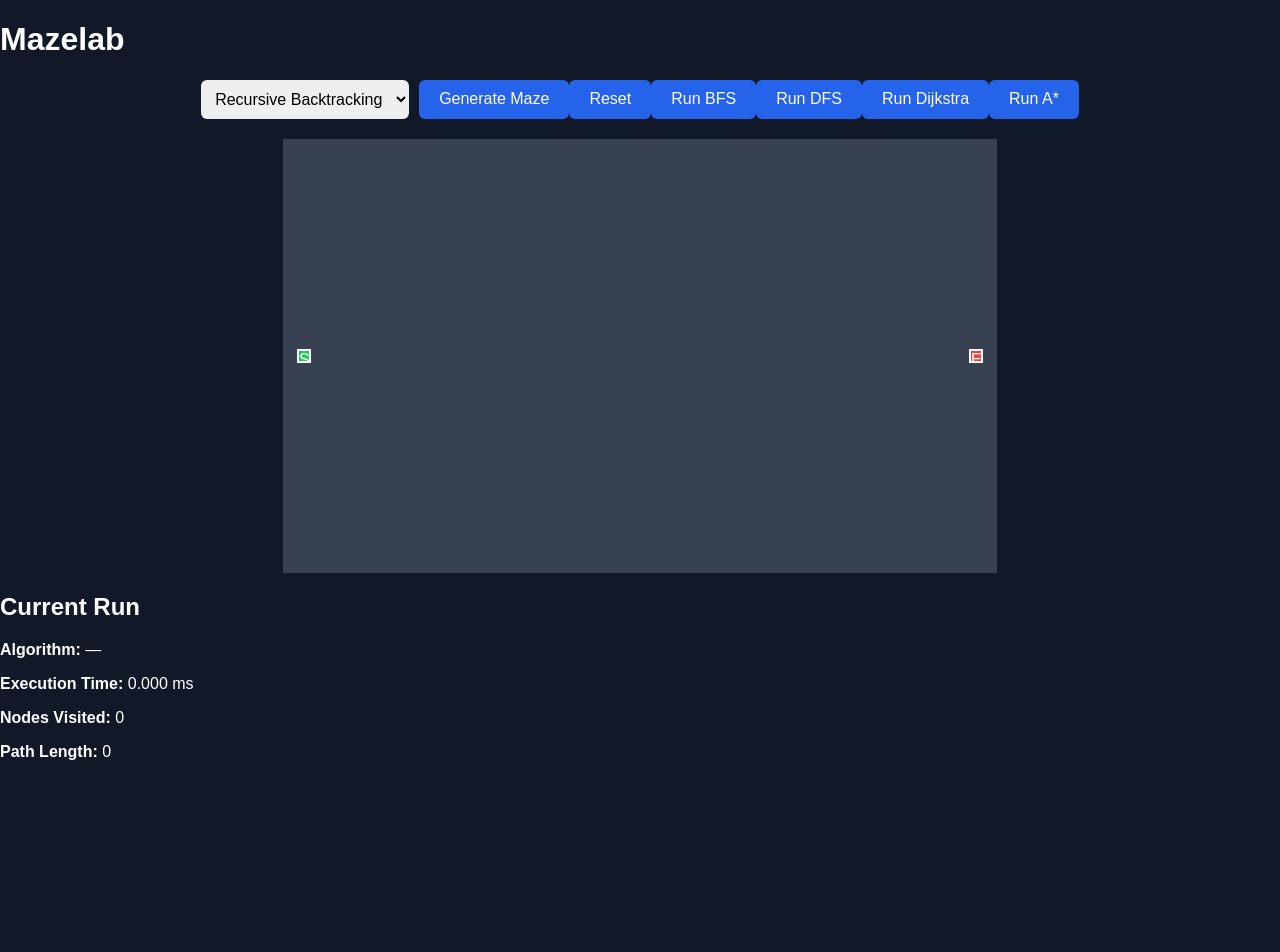
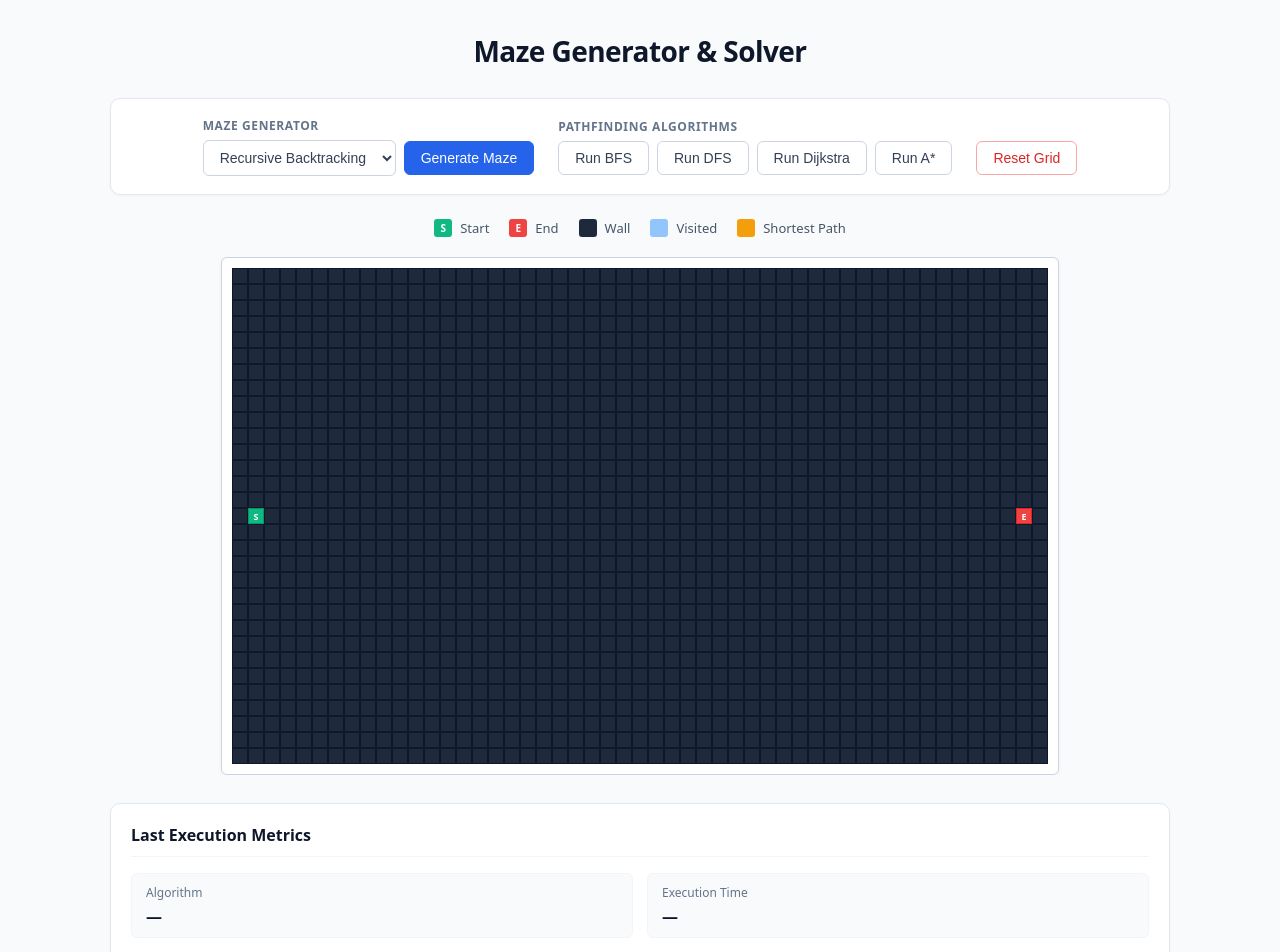
Before and after one commit to dipendraparajuli986-alt/MESH-generator-solver, a React (Vite) app: page / in a window 1280 px wide. Shown: the top 952 px of the page. Before the commit the page ends 821 px from the top, so only its background shows below. Built offline with nearby package versions, Linux system fonts and the light colour scheme.

Commit message:
UI UIIIII

```diff
--- a/src/App.css
+++ b/src/App.css
@@ -1,20 +1,203 @@
-body {
-    margin: 0;
-    font-family: Arial, sans-serif;
-    background: #111827;
+/* Layout Container */
+.app-container {
+    max-width: 1100px;
+    margin: 0 auto;
+    padding: 32px 20px;
+}
+
+.app-header {
+    text-align: center;
+    margin-bottom: 28px;
+}
+
+.app-header h1 {
+    font-size: 28px;
+    font-weight: 700;
+    color: #0f172a;
+    margin: 0 0 8px 0;
+    letter-spacing: -0.02em;
+}
+
+.app-description {
+    font-size: 15px;
+    color: #64748b;
+    margin: 0 auto;
+    max-width: 650px;
+    line-height: 1.5;
+}
+
+/* Controls Panel */
+.controls-panel {
+    background: #ffffff;
+    border: 1px solid #e2e8f0;
+    border-radius: 10px;
+    padding: 18px 24px;
+    display: flex;
+    flex-wrap: wrap;
+    align-items: center;
+    justify-content: center;
+    gap: 24px;
+    box-shadow: 0 1px 3px rgba(0, 0, 0, 0.04);
+    margin-bottom: 24px;
+}
+
+.control-group {
+    display: flex;
+    flex-direction: column;
+    gap: 6px;
+}
+
+.control-label {
+    font-size: 12px;
+    font-weight: 600;
+    text-transform: uppercase;
+    letter-spacing: 0.05em;
+    color: #64748b;
+}
+
+.control-row {
+    display: flex;
+    align-items: center;
+    gap: 8px;
+}
+
+/* Form Elements & Buttons */
+.select-input {
+    padding: 8px 12px;
+    font-size: 14px;
+    font-weight: 500;
+    color: #334155;
+    background-color: #ffffff;
+    border: 1px solid #cbd5e1;
+    border-radius: 6px;
+    outline: none;
+    cursor: pointer;
+    transition: border-color 0.15s ease;
+}
+
+.select-input:focus {
+    border-color: #2563eb;
+}
+
+.btn {
+    padding: 8px 16px;
+    font-size: 14px;
+    font-weight: 500;
+    border-radius: 6px;
+    border: 1px solid transparent;
+    cursor: pointer;
+    transition: all 0.15s ease;
+    display: inline-flex;
+    align-items: center;
+    justify-content: center;
+}
+
+.btn:disabled {
+    opacity: 0.5;
+    cursor: not-allowed !important;
+}
+
+.btn-primary {
+    background-color: #2563eb;
+    color: #ffffff;
+    border-color: #2563eb;
+}
+
+.btn-primary:hover:not(:disabled) {
+    background-color: #1d4ed8;
+    border-color: #1d4ed8;
+}
+
+.btn-secondary {
+    background-color: #ffffff;
+    color: #334155;
+    border-color: #cbd5e1;
+}
+
+.btn-secondary:hover:not(:disabled) {
+    background-color: #f1f5f9;
+    color: #0f172a;
+    border-color: #94a3b8;
+}
+
+.btn-reset {
+    background-color: #ffffff;
+    color: #dc2626;
+    border-color: #fca5a5;
+}
+
+.btn-reset:hover:not(:disabled) {
+    background-color: #fef2f2;
+    border-color: #f87171;
+}
+
+/* Legend Bar */
+.legend-bar {
+    display: flex;
+    flex-wrap: wrap;
+    justify-content: center;
+    align-items: center;
+    gap: 20px;
+    margin-bottom: 20px;
+    font-size: 13px;
+    color: #475569;
+}
+
+.legend-item {
+    display: flex;
+    align-items: center;
+    gap: 8px;
+    font-weight: 500;
+}
+
+.cell-sample {
+    width: 18px;
+    height: 18px;
+    border-radius: 3px;
+    display: flex;
+    align-items: center;
+    justify-content: center;
+    font-size: 10px;
+    font-weight: 800;
     color: white;
 }
 
-#root {
-    width: 100%;
-    min-height: 100vh;
+.cell-sample.start {
+    background-color: #10b981;
+}
+
+.cell-sample.end {
+    background-color: #ef4444;
+}
+
+.cell-sample.wall {
+    background-color: #1e293b;
+}
+
+.cell-sample.visited {
+    background-color: #93c5fd;
+}
+
+.cell-sample.path {
+    background-color: #f59e0b;
+}
+
+/* Maze Grid */
+.maze-grid-wrapper {
+    display: flex;
+    justify-content: center;
+    margin-bottom: 28px;
+    overflow-x: auto;
 }
 
 .maze-grid {
     display: flex;
     flex-direction: column;
-    width: fit-content;
-    margin: 20px auto;
+    background-color: #ffffff;
+    border: 1px solid #cbd5e1;
+    border-radius: 6px;
+    padding: 10px;
+    box-shadow: 0 1px 4px rgba(0, 0, 0, 0.05);
 }
 
 .grid-row {
@@ -22,91 +205,174 @@ body {
 }
 
 .grid-cell {
-    width: 14px;
-    height: 14px;
-    border: 1px solid #374151;
+    width: 16px;
+    height: 16px;
+    border: 1px solid #e2e8f0;
     box-sizing: border-box;
-    background: #111827;
+    background-color: #ffffff;
     cursor: pointer;
+    display: flex;
+    align-items: center;
+    justify-content: center;
+    font-size: 9px;
+    font-weight: bold;
+    user-select: none;
+    transition: background-color 0.1s ease;
 }
 
 .grid-cell:hover {
-    background: #1f2937;
+    background-color: #e2e8f0;
 }
 
 .grid-cell.wall {
-    background: #374151;
+    background-color: #1e293b;
+    border-color: #0f172a;
 }
 
 .grid-cell.start {
-    background: #22c55e;
-    border: 2px solid white;
+    background-color: #10b981;
+    color: #ffffff;
+    border-color: #059669;
 }
 
 .grid-cell.end {
-    background: #ef4444;
-    border: 2px solid white;
-}
-
-.controls {
-    display: flex;
-    justify-content: center;
-    margin: 20px 0;
-}
-
-.controls button {
-    padding: 10px 20px;
-    border: none;
-    border-radius: 6px;
-    background: #2563eb;
-    color: white;
-    font-size: 16px;
-    cursor: pointer;
-}
-
-.controls button:hover {
-    background: #1d4ed8;
-}
-
-.controls button:disabled {
-    background: #4b5563;
-    cursor: not-allowed;
-}
-
-.controls select {
-    padding: 10px;
-    border: none;
-    border-radius: 6px;
-    font-size: 16px;
-    margin-right: 10px;
+    background-color: #ef4444;
+    color: #ffffff;
+    border-color: #dc2626;
 }
 
 .grid-cell.visited {
-    background: #3b82f6;
+    background-color: #93c5fd;
+    border-color: #60a5fa;
 }
 
 .grid-cell.path {
-    background: #facc15;
+    background-color: #f59e0b;
+    border-color: #d97706;
 }
 
-.scoreboard {
-    width: 100%;
-    margin-top: 15px;
-    border-collapse: collapse;
+/* Stats Section */
+.stats-section {
+    margin-top: 24px;
 }
 
-.scoreboard th,
-.scoreboard td {
-    padding: 10px;
-    border: 1px solid #374151;
-    text-align: center;
+.live-status-banner {
+    background-color: #eff6ff;
+    border: 1px solid #bfdbfe;
+    color: #1e40af;
+    border-radius: 8px;
+    padding: 12px 18px;
+    display: flex;
+    align-items: center;
+    gap: 12px;
+    margin-bottom: 20px;
+    font-size: 14px;
 }
 
-.scoreboard th {
-    background: #374151;
-    color: white;
+.live-status-banner.completed {
+    background-color: #f0fdf4;
+    border-color: #bbf7d0;
+    color: #166534;
+    font-weight: 600;
 }
 
-.scoreboard td {
-    background: #111827;
+.live-indicator {
+    color: #2563eb;
+    animation: pulse 1.2s infinite;
 }
+
+@keyframes pulse {
+    0% { opacity: 1; }
+    50% { opacity: 0.3; }
+    100% { opacity: 1; }
+}
+
+.live-metrics {
+    margin-left: auto;
+    display: flex;
+    gap: 16px;
+}
+
+.stats-cards-grid {
+    display: grid;
+    grid-template-columns: repeat(auto-fit, minmax(300px, 1fr));
+    gap: 20px;
+}
+
+.stats-card {
+    background-color: #ffffff;
+    border: 1px solid #e2e8f0;
+    border-radius: 10px;
+    padding: 20px;
+    box-shadow: 0 1px 3px rgba(0, 0, 0, 0.04);
+}
+
+.card-title {
+    font-size: 16px;
+    font-weight: 600;
+    color: #0f172a;
+    margin: 0 0 16px 0;
+    border-bottom: 1px solid #f1f5f9;
+    padding-bottom: 10px;
+}
+
+.metrics-grid {
+    display: grid;
+    grid-template-columns: 1fr 1fr;
+    gap: 14px;
+}
+
+.metric-box {
+    display: flex;
+    flex-direction: column;
+    gap: 4px;
+    background-color: #f8fafc;
+    padding: 10px 14px;
+    border-radius: 6px;
+    border: 1px solid #f1f5f9;
+}
+
+.metric-label {
+    font-size: 12px;
+    color: #64748b;
+    font-weight: 500;
+}
+
+.metric-value {
+    font-size: 16px;
+    font-weight: 700;
+    color: #0f172a;
+}
+
+/* Scoreboard Table */
+.table-responsive {
+    overflow-x: auto;
+}
+
+.scoreboard-table {
+    width: 100%;
+    border-collapse: collapse;
+    font-size: 14px;
+    text-align: left;
+}
+
+.scoreboard-table th {
+    background-color: #f8fafc;
+    color: #475569;
+    font-weight: 600;
+    font-size: 12px;
+    text-transform: uppercase;
+    letter-spacing: 0.03em;
+    padding: 10px 12px;
+    border-bottom: 1px solid #e2e8f0;
+}
+
+.scoreboard-table td {
+    padding: 10px 12px;
+    color: #334155;
+    border-bottom: 1px solid #f1f5f9;
+}
+
+.scoreboard-table tbody tr:last-child td {
+    border-bottom: none;
+}
--- a/src/App.jsx
+++ b/src/App.jsx
@@ -2,9 +2,16 @@ import MazeGrid from "./components/MazeGrid";
 
 function App() {
     return (
-        <div>
-            <h1>Mazelab</h1>
-            <MazeGrid />
+        <div className="app-container">
+            <header className="app-header">
+                <h1>Maze Generator & Solver</h1>
+                <p className="app-description">
+
+                </p>
+            </header>
+            <main>
+                <MazeGrid />
+            </main>
         </div>
     );
 }
--- a/src/components/MazeGrid.jsx
+++ b/src/components/MazeGrid.jsx
@@ -393,9 +393,13 @@ animatePathfinding(result);
     };
 
     return (
-        <div>
-            <div className="controls">
+        <div className="maze-workspace">
+            <div className="controls-panel">
+                <div className="control-group">
+                    <span className="control-label">Maze Generator</span>
+                    <div className="control-row">
                         <select
+                            className="select-input"
                             value={algorithm}
                             onChange={(e) => setAlgorithm(e.target.value)}
                             disabled={isGenerating || isPathfinding}
@@ -403,63 +407,94 @@ animatePathfinding(result);
                             <option value="backtracking">
                                 Recursive Backtracking
                             </option>
-
                             <option value="prim">
                                 Prim's Algorithm
                             </option>
                         </select>
 
                         <button
+                            className="btn btn-primary"
                             onClick={generateMaze}
                             disabled={isGenerating || isPathfinding}
                         >
-                    {isGenerating
-                        ? "Generating..."
-                        : "Generate Maze"}
+                            {isGenerating ? "Generating..." : "Generate Maze"}
                         </button>
+                    </div>
+                </div>
 
+                <div className="control-group">
+                    <span className="control-label">Pathfinding Algorithms</span>
+                    <div className="control-row">
                         <button
-                    onClick={resetGrid}
-                    disabled={isGenerating || isPathfinding}
-                >
-                    Reset
-                </button>
-
-                <button
+                            className="btn btn-secondary"
                             onClick={runBFS}
                             disabled={isGenerating || isPathfinding}
                         >
                             Run BFS
                         </button>
-
                         <button
+                            className="btn btn-secondary"
                             onClick={runDFS}
                             disabled={isGenerating || isPathfinding}
                         >
                             Run DFS
                         </button>
-
                         <button
+                            className="btn btn-secondary"
                             onClick={runDijkstra}
                             disabled={isGenerating || isPathfinding}
                         >
                             Run Dijkstra
                         </button>
-
                         <button
+                            className="btn btn-secondary"
                             onClick={runAStar}
                             disabled={isGenerating || isPathfinding}
                         >
                             Run A*
                         </button>
                     </div>
+                </div>
 
+                <div className="control-group reset-group">
+                    <span className="control-label">&nbsp;</span>
+                    <button
+                        className="btn btn-reset"
+                        onClick={resetGrid}
+                        disabled={isGenerating || isPathfinding}
+                    >
+                        Reset Grid
+                    </button>
+                </div>
+            </div>
+
+            <div className="legend-bar">
+                <div className="legend-item">
+                    <span className="cell-sample start">S</span>
+                    <span>Start</span>
+                </div>
+                <div className="legend-item">
+                    <span className="cell-sample end">E</span>
+                    <span>End</span>
+                </div>
+                <div className="legend-item">
+                    <span className="cell-sample wall"></span>
+                    <span>Wall</span>
+                </div>
+                <div className="legend-item">
+                    <span className="cell-sample visited"></span>
+                    <span>Visited</span>
+                </div>
+                <div className="legend-item">
+                    <span className="cell-sample path"></span>
+                    <span>Shortest Path</span>
+                </div>
+            </div>
+
+            <div className="maze-grid-wrapper">
                 <div className="maze-grid">
                     {grid.map((row, rowIndex) => (
-                    <div
-                        className="grid-row"
-                        key={rowIndex}
-                    >
+                        <div className="grid-row" key={rowIndex}>
                             {row.map((node) => (
                                 <div
                                     className={`grid-cell ${
@@ -477,10 +512,7 @@ animatePathfinding(result);
                                     }`}
                                     key={`${node.row}-${node.col}`}
                                     onClick={() =>
-                                    toggleWall(
-                                        node.row,
-                                        node.col
-                                    )
+                                        toggleWall(node.row, node.col)
                                     }
                                 >
                                     {node.isStart && "S"}
@@ -489,7 +521,10 @@ animatePathfinding(result);
                             ))}
                         </div>
                     ))}
-            </div> <Stats stats={stats} scoreboard={scoreboard} liveStats={liveStats} />
+                </div>
+            </div>
+
+            <Stats stats={stats} scoreboard={scoreboard} liveStats={liveStats} />
         </div>
     );
 }
--- a/src/components/Stats.jsx
+++ b/src/components/Stats.jsx
@@ -4,84 +4,78 @@ function Stats({ stats, scoreboard, liveStats }) {
     const sortedScoreboard = quickSort(scoreboard);
 
     return (
-        <div className="stats">
-
+        <div className="stats-section">
             {/* Live solving information */}
             {liveStats.status === "solving" && (
-                <div className="live-stats">
-                    <h2> Attempting </h2>
-
-                    <p>
-                        <strong>Elapsed:</strong>{" "}
-                        {(liveStats.elapsed / 1000).toFixed(2)} s
-                    </p>
-
-                    <p>
-                        <strong>Nodes Visited:</strong>{" "}
-                        {liveStats.nodesVisited}
-                    </p>
+                <div className="live-status-banner">
+                    <span className="live-indicator">●</span>
+                    <span className="live-text">Solving in progress...</span>
+                    <div className="live-metrics">
+                        <span><strong>Time:</strong> {(liveStats.elapsed / 1000).toFixed(2)}s</span>
+                        <span><strong>Visited:</strong> {liveStats.nodesVisited} nodes</span>
+                    </div>
                 </div>
             )}
 
-            {/* Completed status */}
             {liveStats.status === "completed" && (
-                <div className="live-stats">
-                    <h2>Performed</h2>
+                <div className="live-status-banner completed">
+                    ✓ Pathfinding completed successfully!
                 </div>
             )}
 
-            {/* Current run */}
-            <h2>Current Run</h2>
-
-            <p>
-                <strong>Algorithm:</strong>{" "}
-                {stats.algorithm || "—"}
-            </p>
-
-            <p>
-                <strong>Execution Time:</strong>{" "}
-                {stats.time.toFixed(3)} ms
-            </p>
-
-            <p>
-                <strong>Nodes Visited:</strong>{" "}
-                {stats.nodesVisited}
-            </p>
-
-            <p>
-                <strong>Path Length:</strong>{" "}
-                {stats.pathLength}
-            </p>
+            <div className="stats-cards-grid">
+                {/* Current run metrics */}
+                <div className="stats-card">
+                    <h3 className="card-title">Last Execution Metrics</h3>
+                    <div className="metrics-grid">
+                        <div className="metric-box">
+                            <span className="metric-label">Algorithm</span>
+                            <span className="metric-value">{stats.algorithm || "—"}</span>
+                        </div>
+                        <div className="metric-box">
+                            <span className="metric-label">Execution Time</span>
+                            <span className="metric-value">{stats.time ? `${stats.time.toFixed(2)} ms` : "—"}</span>
+                        </div>
+                        <div className="metric-box">
+                            <span className="metric-label">Nodes Visited</span>
+                            <span className="metric-value">{stats.nodesVisited || "—"}</span>
+                        </div>
+                        <div className="metric-box">
+                            <span className="metric-label">Path Length</span>
+                            <span className="metric-value">{stats.pathLength || "—"}</span>
+                        </div>
+                    </div>
+                </div>
 
                 {/* Performance scoreboard */}
                 {scoreboard.length > 0 && (
-                <>
-                    <h2>Performance Board</h2>
-
-                    <table className="scoreboard">
+                    <div className="stats-card">
+                        <h3 className="card-title">Performance Comparison</h3>
+                        <div className="table-responsive">
+                            <table className="scoreboard-table">
                                 <thead>
                                     <tr>
                                         <th>Algorithm</th>
                                         <th>Time (ms)</th>
                                         <th>Visited</th>
-                                <th>Path</th>
+                                        <th>Path Length</th>
                                     </tr>
                                 </thead>
-
                                 <tbody>
                                     {sortedScoreboard.map((run, index) => (
                                         <tr key={index}>
-                                    <td>{run.algorithm}</td>
-                                    <td>{run.time.toFixed(3)}</td>
+                                            <td><strong>{run.algorithm}</strong></td>
+                                            <td>{run.time.toFixed(2)}</td>
                                             <td>{run.nodesVisited}</td>
                                             <td>{run.pathLength}</td>
                                         </tr>
                                     ))}
                                 </tbody>
                             </table>
-                </>
+                        </div>
+                    </div>
                 )}
-
+            </div>
         </div>
     );
 }
--- a/src/index.css
+++ b/src/index.css
@@ -1,7 +1,7 @@
 :root {
-    font-family: Arial, sans-serif;
-    color: white;
-    background: #111827;
+    font-family: system-ui, -apple-system, BlinkMacSystemFont, "Segoe UI", Roboto, Helvetica, Arial, sans-serif;
+    color: #1e293b;
+    background-color: #f8fafc;
     font-synthesis: none;
     text-rendering: optimizeLegibility;
     -webkit-font-smoothing: antialiased;
@@ -14,9 +14,11 @@
 
 body {
     margin: 0;
+    padding: 0;
     min-width: 320px;
     min-height: 100vh;
-    background: #111827;
+    background-color: #f8fafc;
+    color: #1e293b;
 }
 
 #root {
--- a/src/main.jsx
+++ b/src/main.jsx
@@ -1,21 +1,8 @@
 import React from 'react'
 import ReactDOM from 'react-dom/client'
 import App from './App.jsx'
+import './index.css'
 import './App.css'
-import { createGrid, getNeighbours } from "./utils/mazeUtils";
-import MazeGrid from './components/MazeGrid.jsx';
-
-const grid = createGrid(60,50);
-console.log("Start:", grid[30][2]);
-console.log("End:", grid[30][47]);
-console.log("Grid:", grid);
-
-console.log("Center node:", grid[2][2]);
-
-console.log(
-    "Neighbours:",
-    getNeighbours(grid, 2, 2)
-);
 
 ReactDOM.createRoot(document.getElementById('root')).render(
   <React.StrictMode>
```
Also changed, not shown: 1 other file (tests, documents, lock files or other folders). Lines whose indentation alone changed are shown as unchanged.
